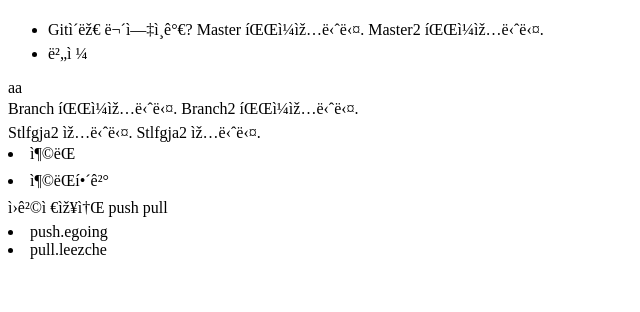
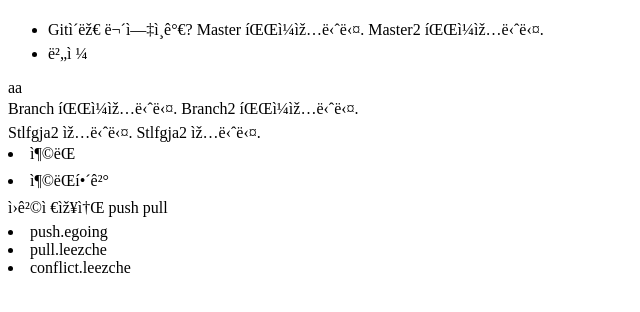
Before and after one commit to MunGyeongJun/opentutorials_git_charlie, a plain HTML site: page index.html in a window 1280 px wide. Shown: the part 48-360 px from the top of the page, without its empty margins (0-640 px from the left). Drawn offline with Linux system fonts and the light colour scheme.

Commit message:
add conflict.leezche

```diff
--- a/index.html
+++ b/index.html
@@ -49,4 +49,7 @@
 <li>
   pull.leezche
 </li>
+<li>
+  conflict.leezche
+</li>
 </html>
```
